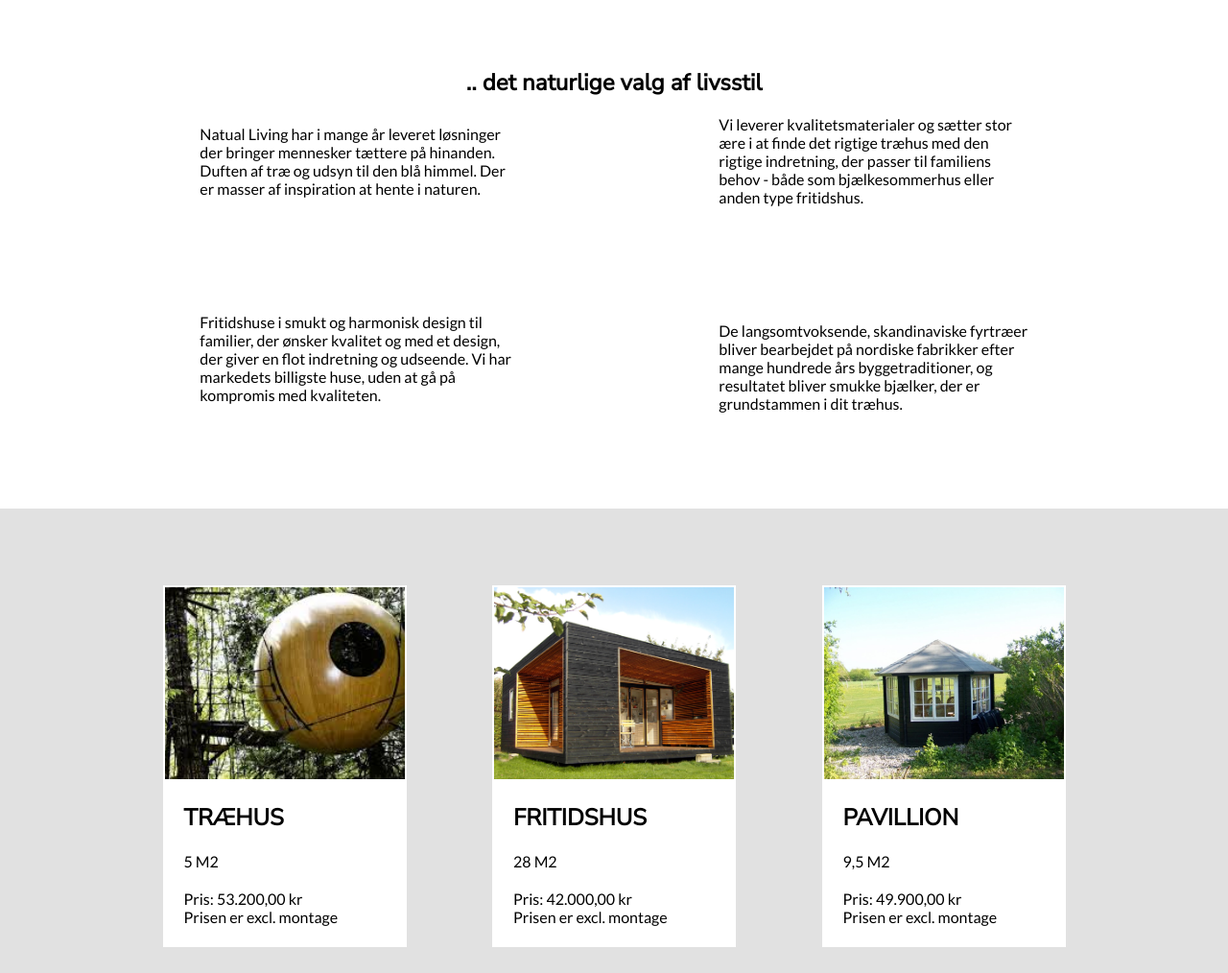
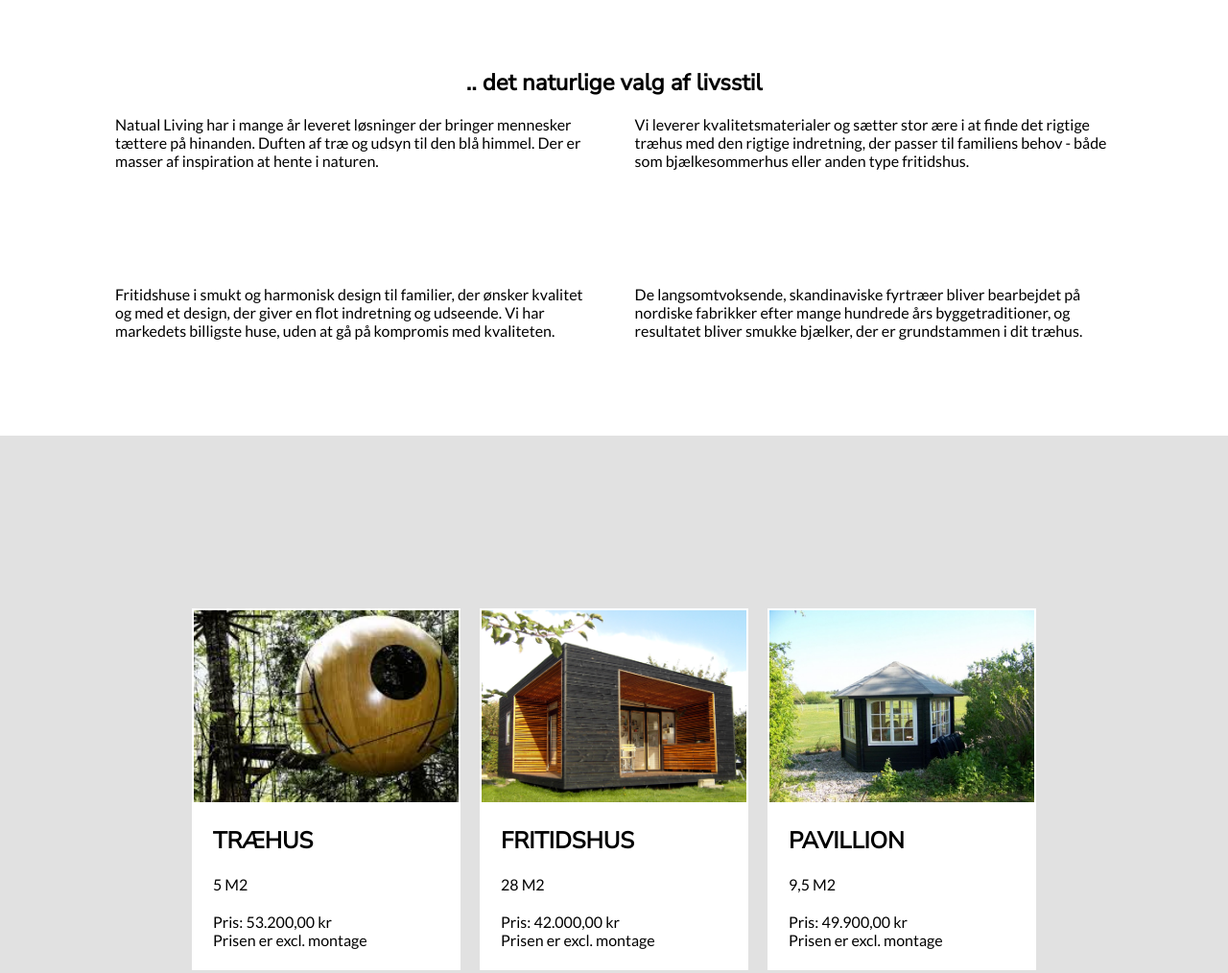
Before and after one commit to NataschaBGB/Pr-veeksamen-2, a plain HTML site: page index.html in a window 1280 px wide. Shown: the part 500-1514 px from the top of the page at 96% size. Drawn offline with Linux system fonts and the light colour scheme.

Commit message:
alignment changes

```diff
--- a/style.css
+++ b/style.css
@@ -103,11 +103,15 @@ header nav ul li a:hover {
 }
 
 /* main styling */
+main .choice {
+    display: flex;
+}
 main .content {
-    width: 1400px;
+    width: 1200px;
     margin: auto;
     display: flex;
     justify-content: space-evenly;
+    padding: 100px;
 }
 @keyframes choice-h2 {
     from {top: -350px;}
@@ -116,11 +120,6 @@ main .content {
 @keyframes articles {
     from {top:-1000px;}
     to {top: 100px;}
-}
-main .choice {
-    padding: 100px;
-    height: min-content;
-    display: flex;
 }
 main .choice h2 {
     position: absolute;
@@ -142,8 +141,8 @@ main article {
     animation-fill-mode: forwards;
 }
 main article p {
-    max-width: 60%;
-    margin: 20px;
+    max-width: 100%;
+    margin: 20px 20px;
     padding-bottom: 80px;
 }
 
@@ -159,6 +158,7 @@ main .showing .house {
     overflow: hidden;
     border: 2px solid transparent;
     transition: border 1s;
+    width: 30%;
 }
 main .showing .house:hover {
     border: 2px solid black;
@@ -172,7 +172,7 @@ main .showing .house a {
 }
 main .showing .house img {
     height: 200px;
-    max-width: 250px;
+    width: 100%;
     object-fit: cover;
     transition: transform 1s;
 }
@@ -204,7 +204,7 @@ main .selection button {
     border: 2px solid white;
     background-color: transparent;
     color: white;
-    border-radius: 25px;
+    border-radius: 9999px;
     padding: 10px 20px;
     cursor: pointer;
 }
@@ -216,13 +216,14 @@ main .selection button:hover {
 
 /* footer styling */
 footer {
-    padding: 60px;
+    padding: 120px 0px;
     background-color: #2A2A2A;
     font-family: 'Lato';
     font-weight: 700;
 }
 footer .content {
     max-width: 1400px;
+    padding-top: 50px;
     margin: auto;
     display: flex;
     justify-content: center;
```
